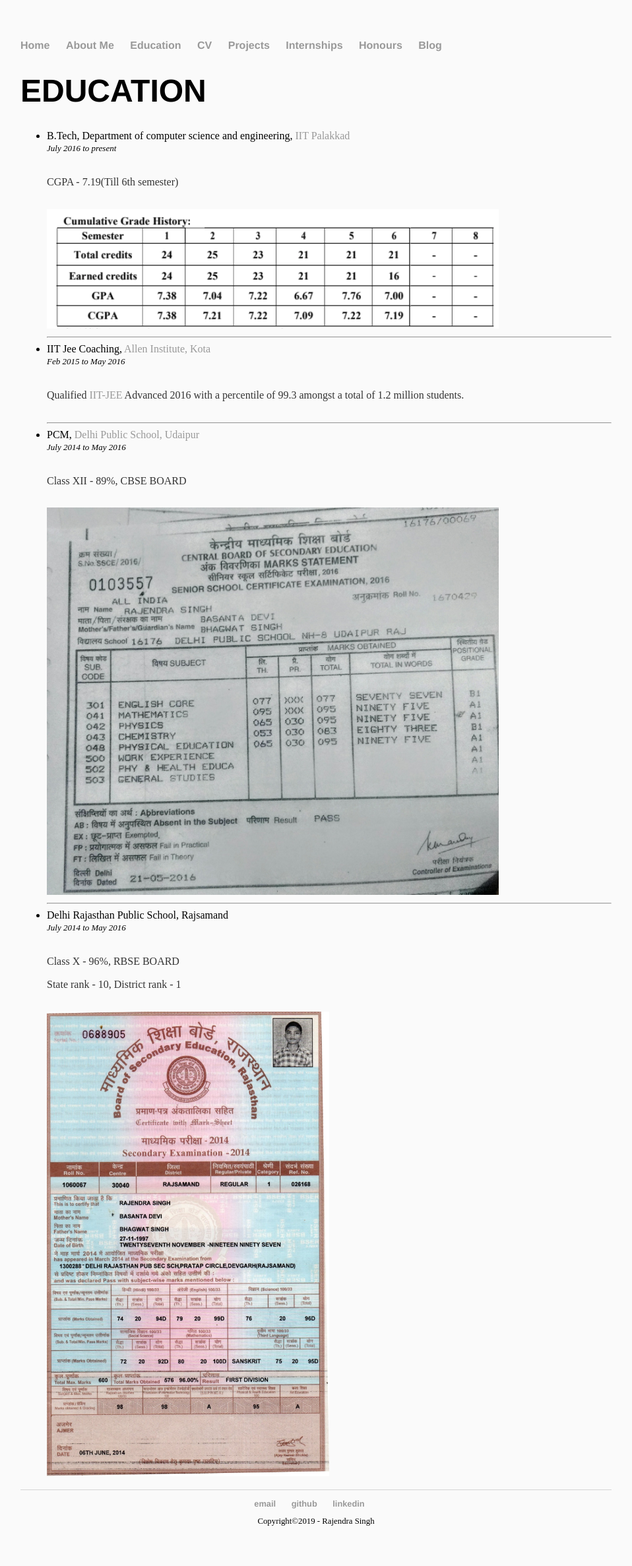
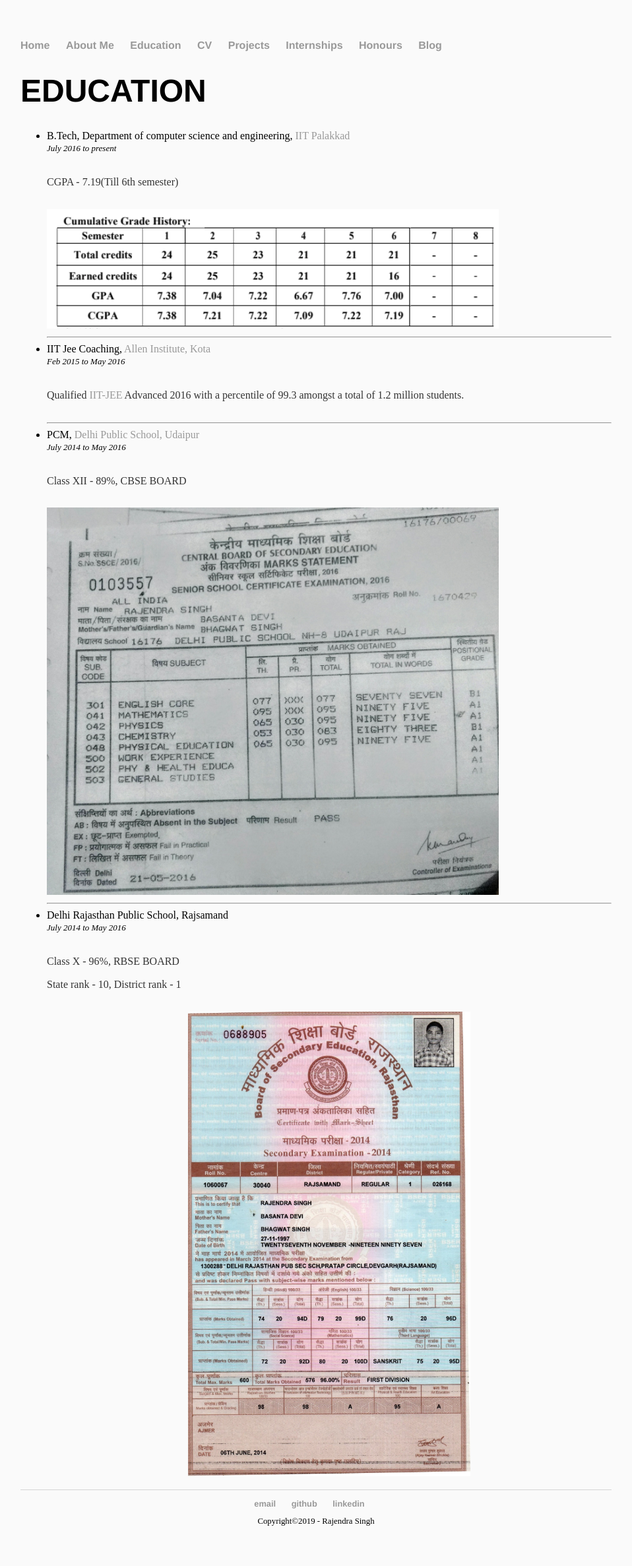
Before and after one commit to iamrajee/iamrajee.github.io, a Jekyll site: the page built from education/index.html, in a window 1280 px wide. Shown: the whole page at 66% size, without its empty margins (161-1119 px from the left). Built offline with Jekyll 4.4.1, drawn with Linux system fonts in a browser that asks for light colours.

Commit message:
Update index.html

```diff
--- a/education/index.html
+++ b/education/index.html
@@ -26,7 +26,7 @@
 		<font size="2"><em>July 2014 to May 2016</em></font>
 		<p><font size="3">Class X - 96%, RBSE BOARD<br/>
     		State rank - 10,	District rank - 1</font></p>
-		<img src="images/10.jpg" style='height: 50%; width: 50%; object-fit: contain'/>
+		<center><img src="images/10.jpg" style='height: 50%; width: 50%; object-fit: contain'/></center>
 
 	</ul>
 </div><!-- /.blurb -->
```
